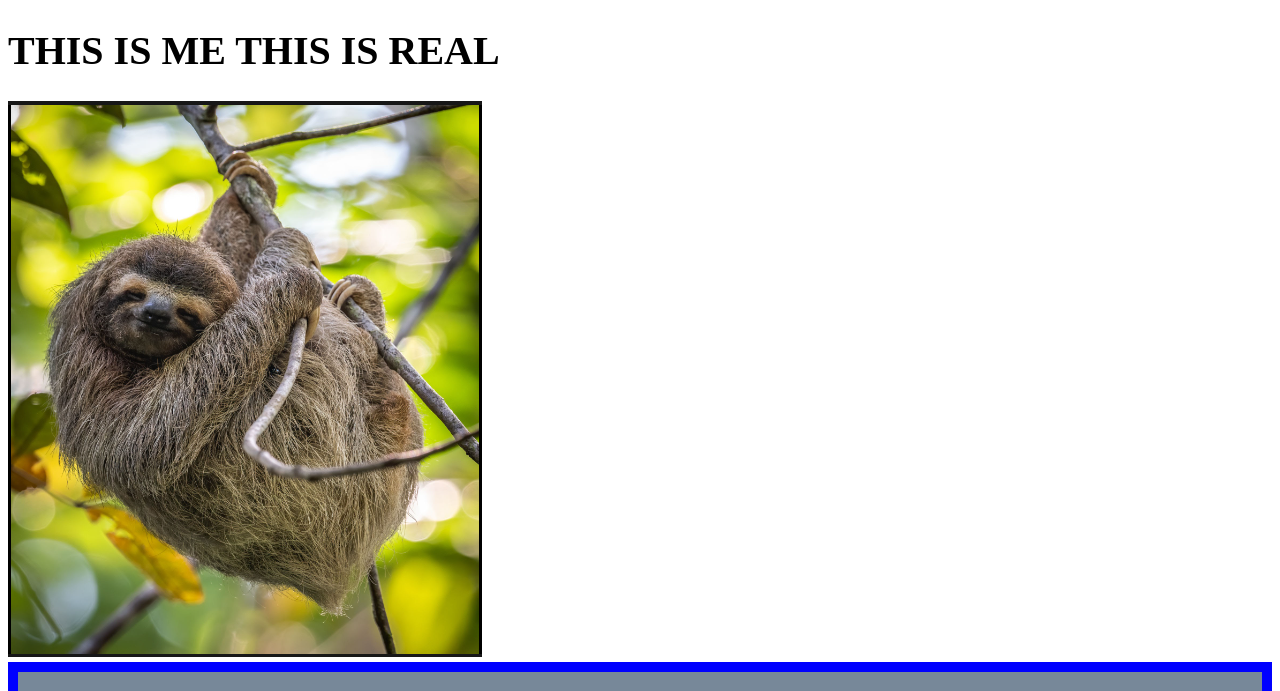
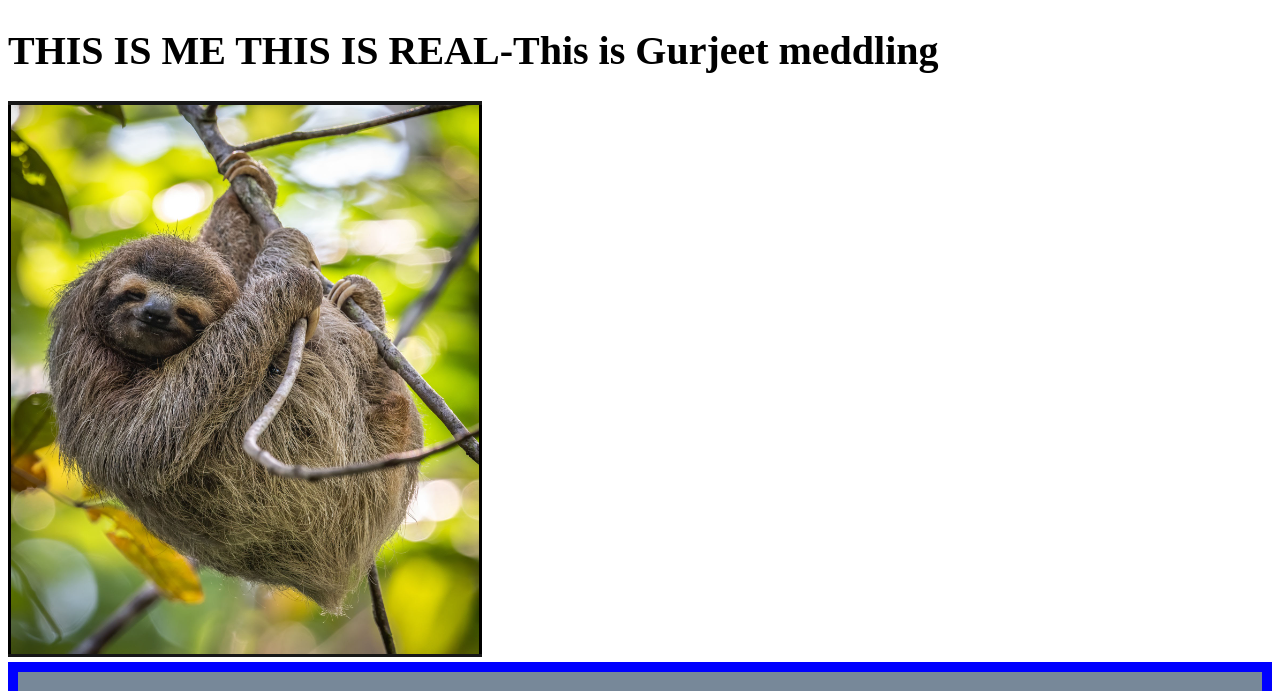
Before and after one commit to tingjc/resume, a plain HTML site: page index.html in a window 1280 px wide. Shown: the top 691 px of the page. Drawn offline with Linux system fonts and the light colour scheme.

Commit message:
Gurjeet meddling with JC's Resume

```diff
--- a/index.html
+++ b/index.html
@@ -8,7 +8,7 @@
     <title>Static Template</title>
   </head>
   <body>
-    <h1>THIS IS ME THIS IS REAL</h1>
+    <h1>THIS IS ME THIS IS REAL-This is Gurjeet meddling</h1>
     <img src="./images/Sloth.png" alt="a sloth">
 
     <div class="card-gallery">
```
